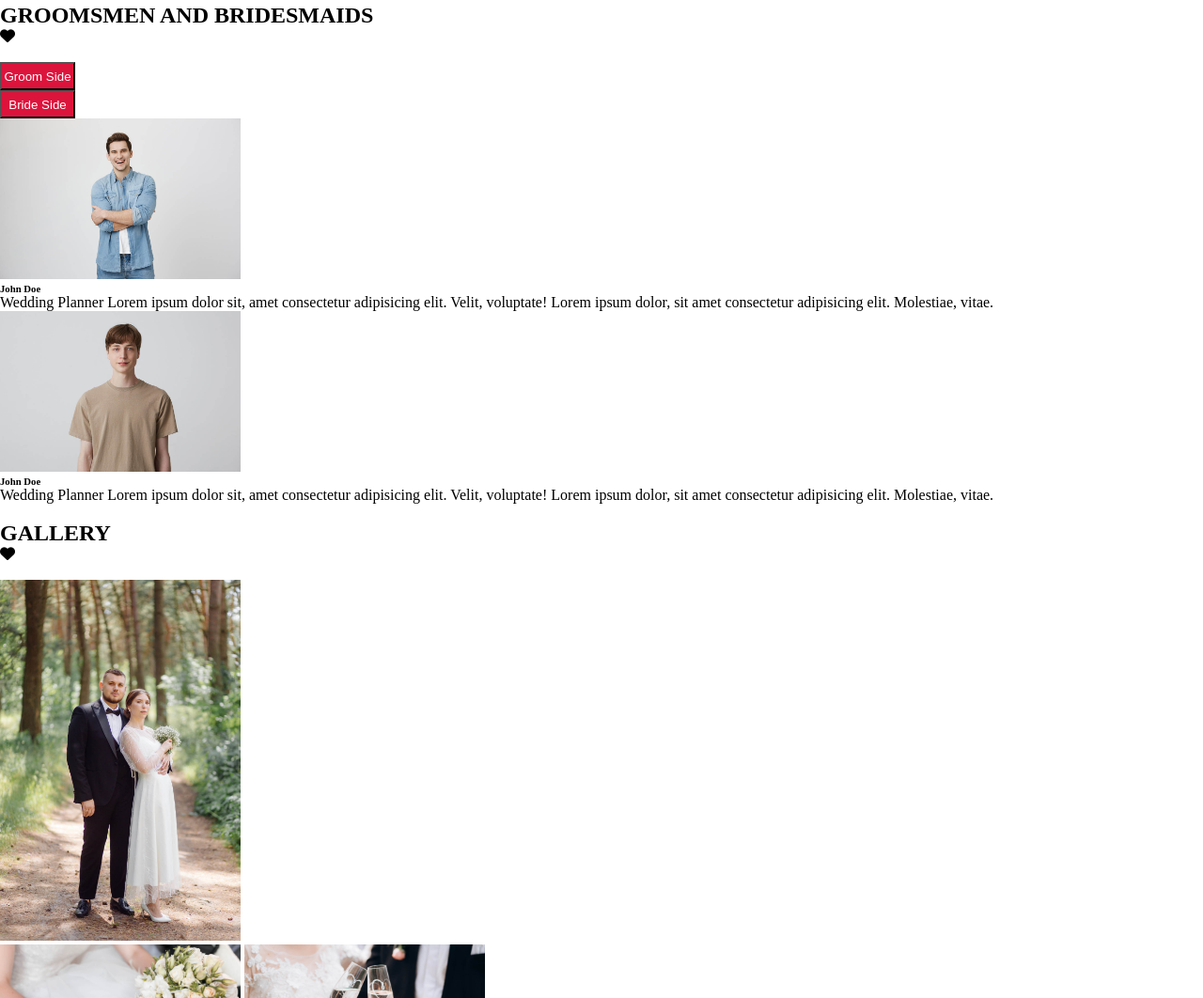
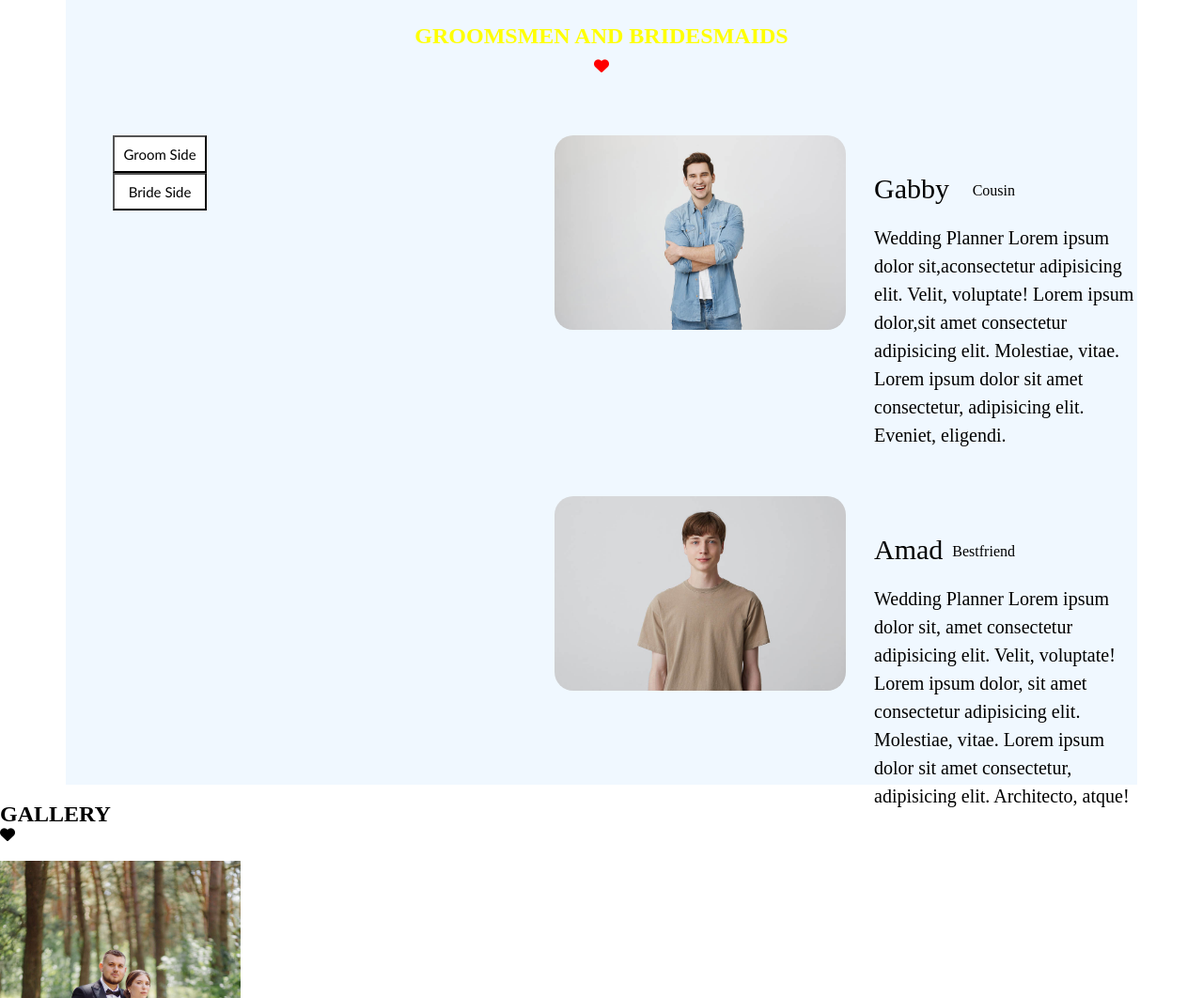
Before and after one commit to hajimonsur/wedding-project, a plain HTML site: page index.html in a window 1280 px wide. Shown: the part 1892-2954 px from the top of the page at 94% size. Drawn offline with Linux system fonts and the light colour scheme.

Commit message:
people section styling added

```diff
--- a/index.html
+++ b/index.html
@@ -167,29 +167,29 @@
 
             <div  class="colcontent headcolor">
                 <h2>THE WEDDING</h2>
-            <i class="fa-solid fa-heart fa-beat loveicon"></i>
+            <i class="fa-solid fa-heart fa-beat loveicon "></i>
             </div>
 
             <div id="weddingimage" class="rowcontent">
 
                 <div id="leftwedding">
-                    <img src="./images/the weeding1.jpg" alt="WEDDING" width="80%" height="80%">
+                    <img src="./images/the weeding1.jpg" alt="WEDDING" width="80%" height="80%" class="imageradius">
                     <h5 class="weddingtitle">THE RECEPTION </h5>
                     <div class="templete">
                         <p><i class="fa-solid fa-location-dot icon2"></i> 5th Avenue, Central Park NY</p>
                     </div>
-                    <p><i class="fa-solid fa-clock fa-spin-pulse icon2"></i> 3:00 PM</p>
+                    <p><i class="fa-solid fa-clock  icon2"></i> 3:00 PM</p>
                 </div>
 
                 <div id="middlewedding">
-                    <img src="./images/the weeding2.jpg" alt="COUPLE" height="80%" width="80%">
+                    <img src="./images/the weeding2.jpg" alt="COUPLE" height="80%" width="80%" class="imageradius">
                     <h5 class="weddingtitle">WEDDING CEREMONY </h5>
                     <p><i class="fa-solid fa-location-dot icon2"></i> 5th Avenue, Central Park NY</p>
-                    <p><i class="fa-solid fa-clock fa-spin-pulse icon2"></i> 6:30 PM to 9:00 PM</p>
+                    <p><i class="fa-solid fa-clock  icon2"></i> 6:30 PM to 9:00 PM</p>
                 </div>
 
                 <div id="rightwedding">
-                    <img src="./images/weedinglocation.jpeg" alt="MAP" width="300%" height="80%" >
+                    <img src="./images/weedinglocation.jpeg" alt="MAP" width="300%" height="80%" class="imageradius">
                     <h5 class="weddingtitle">LOCATION</h5>
                     <p><i class="fa-solid fa-location-dot icon2 "></i> 5th Avenue,Central Park New York NY 10019,United States</p>
 
@@ -198,36 +198,53 @@
             </div>
 
 
-        </section><br>
+        </section>
 
         <!-- people/GROOMSMEN AND BRIDESMAIDS section -->
         <section id="people">
 
+           <div class="colcontent headcolor">
+
             <h2>GROOMSMEN AND BRIDESMAIDS</h2>
-            <i class="fa-solid fa-heart fa-beat"></i><br><br>
-            <div id="peoplebutton">
-                <button>Groom Side</button><br>
-                <button>Bride Side</button>
-            </div>
+            <i class="fa-solid fa-heart fa-beat loveicon"></i><br><br>
+           </div>
 
-            <div id="Groomsmenimage">
-                <div id="topgroom">
-                    <img src="./images/grooms1.jpg" alt="GROOMSMEN" width="20%" height="10%">
-                    <div id="groomdetail1">
-                        <h6>John Doe</h6>
-                        <p>Wedding Planner Lorem ipsum dolor sit, amet consectetur adipisicing elit. Velit, voluptate!
-                            Lorem ipsum dolor, sit amet consectetur adipisicing elit. Molestiae, vitae.</p>
-                    </div>
+
+            <div id="peopleimage" class="rowcontent">
+
+                <div id="peoplebutton">
+                    <button class="peoplebtn">Groom Side</button><br>
+                    <button class="peoplebtn">Bride Side</button>
                 </div>
 
-                <div id="bottomgroom">
-                    <img src="./images/grooms2.jpg" alt="GROOMSMEN" width="20%" height="20%">
-                    <div id="groomdetail2">
-                        <h6>John Doe</h6>
-                        <p>Wedding Planner Lorem ipsum dolor sit, amet consectetur adipisicing elit. Velit, voluptate!
-                            Lorem ipsum dolor, sit amet consectetur adipisicing elit. Molestiae, vitae.</p>
+              <div class="groomclass">
+
+                <div id="Groomsmenimage">
+                    <div id="topgroom" class="rowcontent ">
+                        <img src="./images/grooms1.jpg" alt="GROOMSMEN" width="50%" height="70%" class="imageradius">
+                        <div class="groomdetail">
+                             <div class="rowcontent smallove">
+                                <h4 class="lovetitle">Gabby</h4>
+                                <p class="bride">Cousin</p>
+                            </div>
+                            <p class="groompara">Wedding Planner Lorem ipsum dolor sit,aconsectetur adipisicing elit. Velit, voluptate! Lorem ipsum dolor,sit amet consectetur adipisicing elit. Molestiae, vitae. Lorem ipsum dolor sit amet consectetur, adipisicing elit. Eveniet, eligendi.</p>
+                        </div>
                     </div>
+
+                    <div id="bottomgroom" class="rowcontent">
+                        <img src="./images/grooms2.jpg" alt="GROOMSMEN" width="50%" height="70%" class="imageradius">
+                        <div class="groomdetail">
+                            <div class="rowcontent smallove">
+                                <h4 class="lovetitle">Amad</h4>
+                                <p class="bride">Bestfriend</p>
+                            </div>
+                            <p class="groompara">Wedding Planner Lorem ipsum dolor sit, amet consectetur adipisicing elit. Velit, voluptate! Lorem ipsum dolor, sit amet consectetur adipisicing elit. Molestiae, vitae. Lorem ipsum dolor sit amet consectetur, adipisicing elit. Architecto, atque!</p>
+                        </div>
+                    </div>
+
                 </div>
+
+              </div>
 
             </div>
 
--- a/styles/styles.css
+++ b/styles/styles.css
@@ -22,7 +22,6 @@ header {
     background-color: #f1f1f1;
     padding: 10px 100px;
     position: fixed;
-    /* width: 100%; */
 }
 
 li a {
@@ -266,3 +265,66 @@ button {
 .icon2{
     padding:10px 8px 10px 0px;
 }
+
+
+/* people section styling starts here */
+
+#people {
+
+    margin: 0px 70px;
+    padding-top: 40px;
+    background-color: aliceblue;
+    height: 850px;
+
+}
+.peoplebtn{
+    background-color: #fff;
+    color: black;
+    width: 100px;
+    height: 40px;
+    font-size: 15px;
+    font-family: 'Trebuchet MS', 'Lucida Sans Unicode', 'Lucida Grande', 'Lucida Sans', Arial, sans-serif;
+    margin:0px 0px 0px 50px;
+
+
+}
+
+.peopleimage{
+
+}
+
+.groomdetail{
+    padding-left: 30px;
+}
+
+.Groomsmenimage{
+
+}
+
+#topgroom{
+    width: 100%;
+    margin-bottom: 50px;
+}
+
+#bottomgroom{
+    width: 100%;
+}
+
+.groomclass{
+    margin-left: 370px;
+}
+
+.peoplehead{
+    font-size: 14px;
+}
+
+.groompara{
+    padding-top: 20px;
+    font-size: 20px;
+    line-height: 1.5;
+}
+
+.imageradius{
+
+    border-radius: 20px;
+}
```
